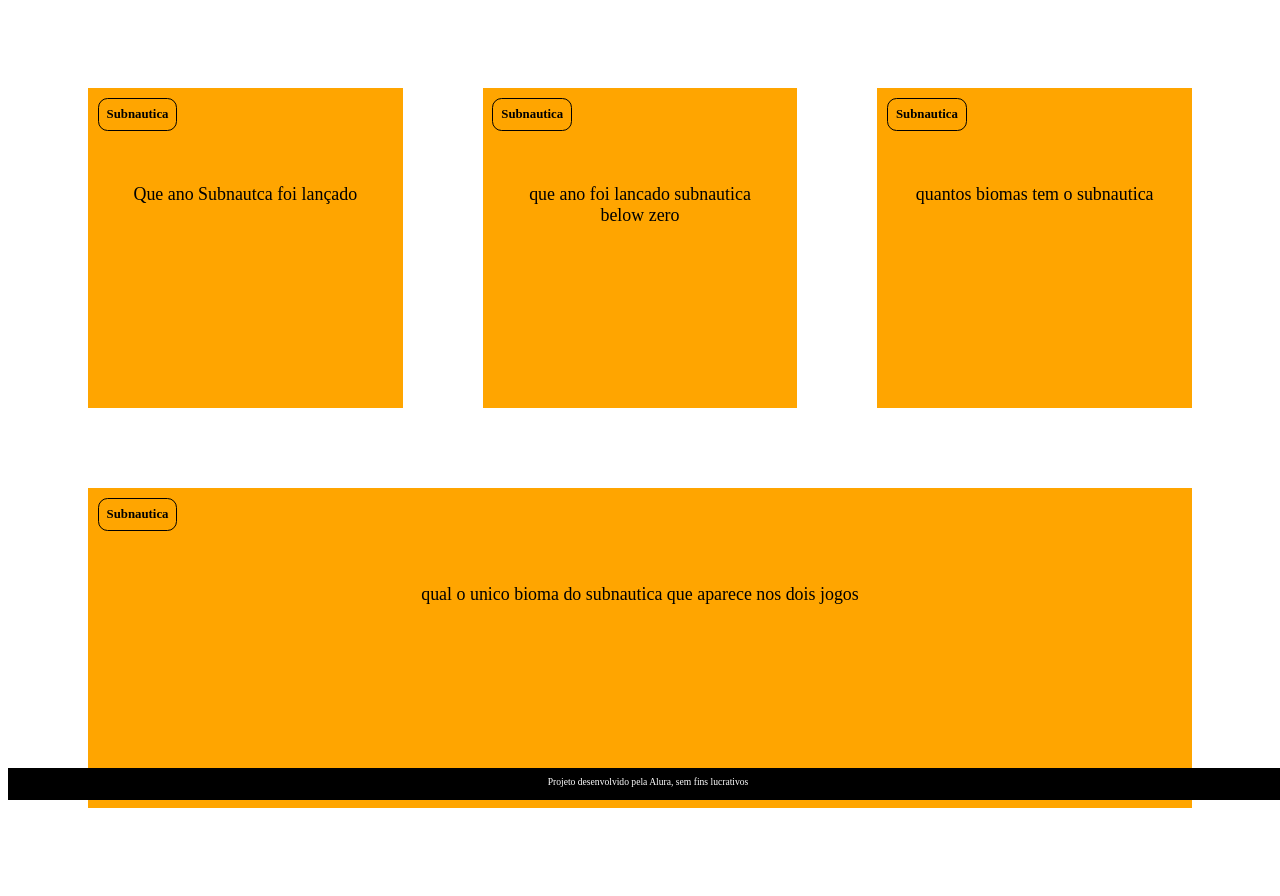
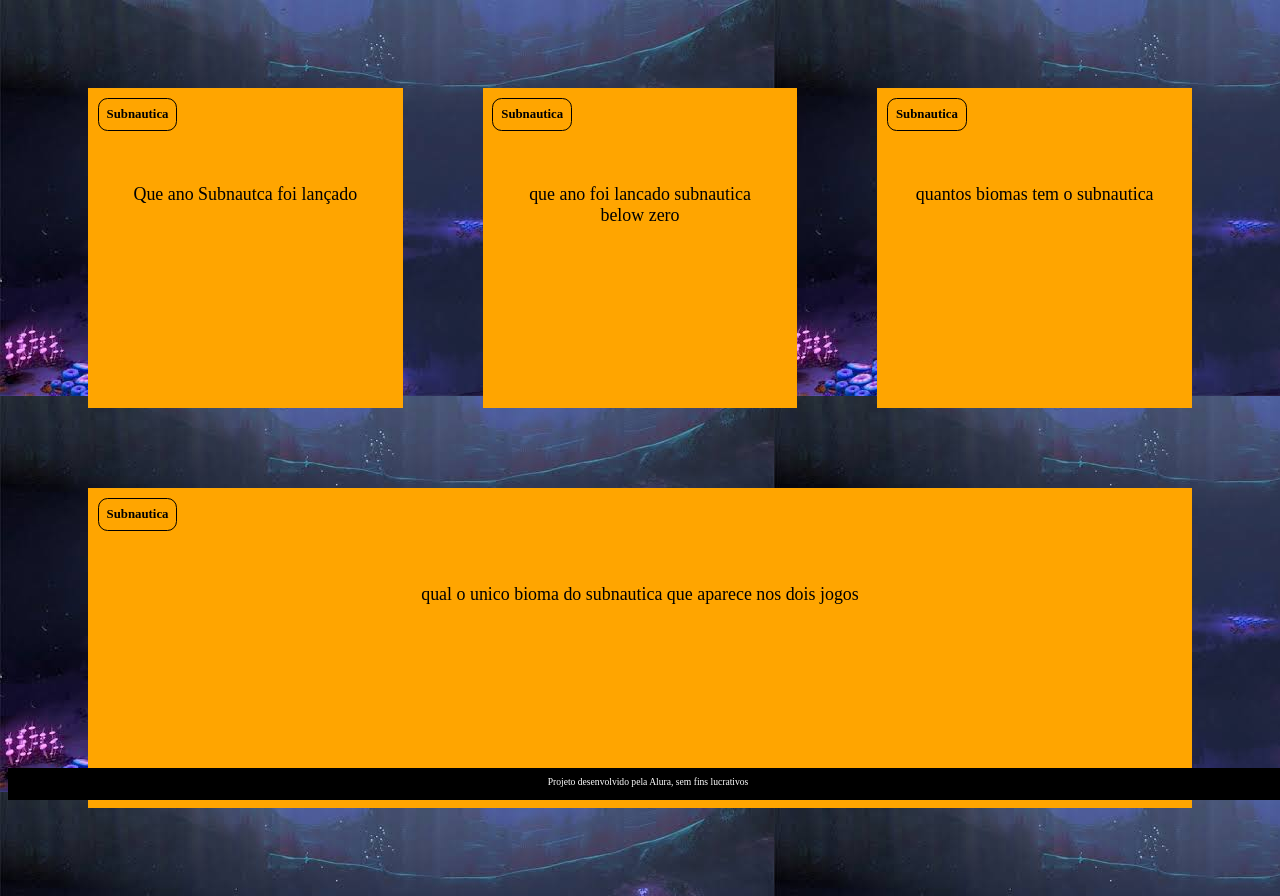
Before and after one commit to CarlosJaco/Flashcard, a plain HTML site: page index.html in a window 1280 px wide. Drawn offline with Linux system fonts and the light colour scheme.

Commit message:
Update style.css

```diff
--- a/style.css
+++ b/style.css
@@ -5,7 +5,7 @@
 }
 
 body {
-    background: url('images (2).jpeg');
+    background: url('img/images (2).jpeg');
     font-family: Bai Jamjuree;
 }
 
```
